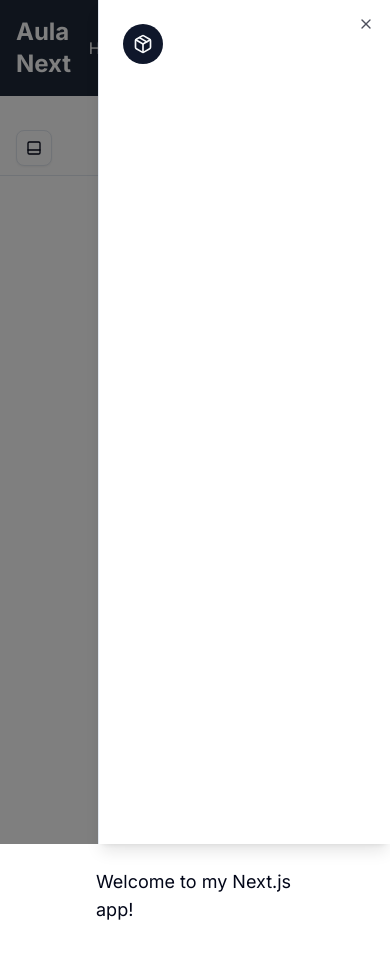
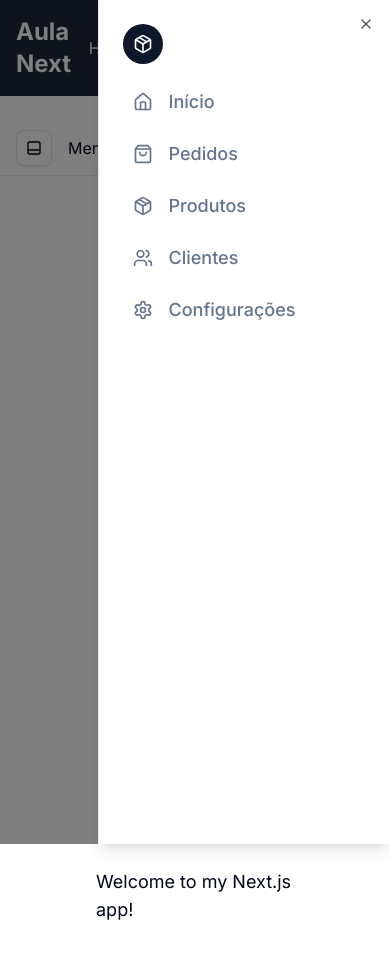
Before and after one commit to munhoesrc/aula-nextjs, a Next.js app: page / in a window 390 px wide. Both pictures are taken after a click on the button "Abrir Menu". Shown: the top 958 px of the page. Built offline with nearby package versions, Linux system fonts and the light colour scheme.

Commit message:
chore: finalizando a sidebar para mobile

```diff
--- a/src/components/sidebar/index.tsx
+++ b/src/components/sidebar/index.tsx
@@ -2,12 +2,20 @@ import { Sheet, SheetTrigger, SheetContent } from "@/components/ui/sheet";
 import { Button } from "../ui/button";
 
 import Link from "next/link";
-import { Package, PanelBottom } from "lucide-react";
+import {
+  Home,
+  Package,
+  PanelBottom,
+  Settings,
+  ShoppingBag,
+  Users,
+} from "lucide-react";
 
 export default function Sidebar() {
   return (
     <div className="flex w-full flex-col bg-muted/40">
-      <div className="sm:hidden flex flex-col sm:gap-4 sm:py-4 sm:px-12">
+      {/* Sidebar para mobile */}
+      <div className="sm:hidden flex flex-col sm:gap-4 sm:py-4 sm:pl-14">
         <header
           className="px-4 sticky top-0 z-30 flex h-14 items-center border-b bg-background gap-4 sm:static
         sm:h-auto sm:border-0 sm:bg-transparent sm:px-6"
@@ -27,15 +35,62 @@ export default function Sidebar() {
               <nav className="grid gap-6 text-lg font-medium p-6">
                 <Link
                   href="#"
-                  className="flex h-10 w-10 bg-primary rounded-full text-lg items-center justify-center text-primary-foreground md:text-base"
+                  className="flex h-10 w-10 bg-primary rounded-full text-lg items-center justify-center
+                  text-primary-foreground md:text-base gap-2"
                   prefetch={false}
                 >
                   <Package className="w-5 h-5 transition-all" />
                   <span className="sr-only">Conteúdo Sidebar</span>
                 </Link>
+
+                <Link
+                  href="#"
+                  className="flex items-center gap-4 px-2.5 text-muted-foreground hover:text-foreground"
+                  prefetch={false}
+                >
+                  <Home className="w-5 h-5 transition-all" />
+                  Início
+                </Link>
+
+                <Link
+                  href="#"
+                  className="flex items-center gap-4 px-2.5 text-muted-foreground hover:text-foreground"
+                  prefetch={false}
+                >
+                  <ShoppingBag className="w-5 h-5 transition-all" />
+                  Pedidos
+                </Link>
+
+                <Link
+                  href="#"
+                  className="flex items-center gap-4 px-2.5 text-muted-foreground hover:text-foreground"
+                  prefetch={false}
+                >
+                  <Package className="w-5 h-5 transition-all" />
+                  Produtos
+                </Link>
+
+                <Link
+                  href="#"
+                  className="flex items-center gap-4 px-2.5 text-muted-foreground hover:text-foreground"
+                  prefetch={false}
+                >
+                  <Users className="w-5 h-5 transition-all" />
+                  Clientes
+                </Link>
+
+                <Link
+                  href="#"
+                  className="flex items-center gap-4 px-2.5 text-muted-foreground hover:text-foreground"
+                  prefetch={false}
+                >
+                  <Settings className="w-5 h-5 transition-all" />
+                  Configurações
+                </Link>
               </nav>
             </SheetContent>
           </Sheet>
+          <h2>Menu</h2>
         </header>
       </div>
     </div>
```
